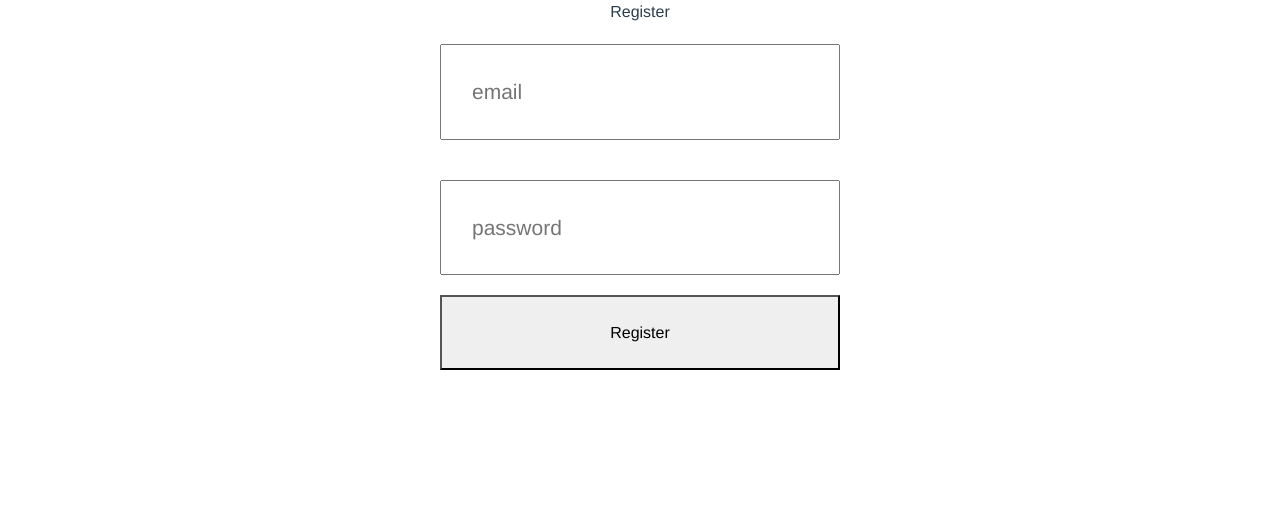
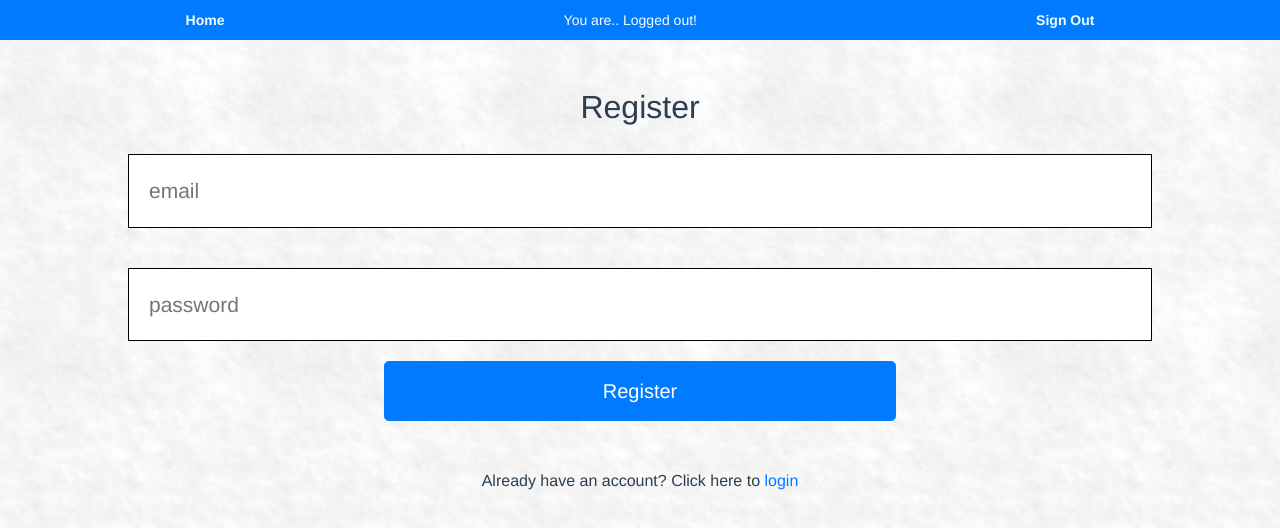
Before and after one commit to 925workk/vant4ge-todo, a Vue app: page /register in a window 1280 px wide. Shown: the top 528 px of the page. Built offline with nearby package versions, Linux system fonts and the light colour scheme; no server answers; the database is empty.

Commit message:
finished register and login page's css.

```diff
--- a/public/index.html
+++ b/public/index.html
@@ -4,7 +4,7 @@
     <meta charset="utf-8">
     <meta http-equiv="X-UA-Compatible" content="IE=edge">
     <meta name="viewport" content="width=device-width,initial-scale=1.0">
-    <link rel="icon" href="favicon.png">
+    <link rel="icon" href="./images/logo.png">
     <link rel="stylesheet" href="https://stackpath.bootstrapcdn.com/bootstrap/4.3.1/css/bootstrap.min.css" integrity="sha384-ggOyR0iXCbMQv3Xipma34MD+dH/1fQ784/j6cY/iJTQUOhcWr7x9JvoRxT2MZw1T" crossorigin="anonymous">
     <title>Vue Todo</title>
   </head>
--- a/src/components/Top-Header.vue
+++ b/src/components/Top-Header.vue
@@ -1,11 +1,25 @@
 <template>
   <div>
-      Logged in
-      <span v-if="loggedIn">Yes</span>
-      <span v-else>NO</span>
+    <nav class="navbar navbar-expand-lg navbar-dark bg-primary">
+            <a href="/" class="mx-auto nav-item">Home</a>
+            <div class="status mx-auto nav-item">
+                <p class="d-inline">You are..  </p>
+                <p v-if="loggedIn" class="d-inline">Logged in!</p>
+                <p v-else class="d-inline">Logged out!</p>
+            </div>
+            <div class="mx-auto nav-item">
+                <a @click="signOut">Sign Out</a>
+            </div>
+            <!--
+            <a class="nav-item nav-link" href="#">Features</a>
+            <a class="nav-item nav-link" href="#">Pricing</a> -->
+    </nav>
+      <!-- You are
+      <span v-if="loggedIn">Logged in!</span>
+      <span v-else>Logged out!</span>
       <div>
           <button @click="signOut">Sign Out</button>
-      </div>
+      </div> -->
   </div>
 </template>
 
@@ -37,7 +51,7 @@ export default {
             try{
                 const data = await firebase.auth().signOut();
                 console.log(data)
-                this.$router.replace({name: "login"})
+                this.$router.replace({name: "home"})
             }catch(err){
                 console.log(err)
             }
@@ -48,5 +62,19 @@ export default {
 </script>
 
 <style lang="scss" scoped>
+.status {
+    color:azure;
+    font-size: 14px;
+}
+a {
+    font-weight: bold;
+    font-size: 14px;
+    color: azure !important;
+    text-decoration: none !important;
+    cursor: pointer !important;
+}
 
+.navbar{
+    width: 100% !important;
+}
 </style>
--- a/src/router/index.js
+++ b/src/router/index.js
@@ -13,7 +13,7 @@ Vue.use(VueRouter)
 const routes = [
   {
     path: '/',
-    name: 'Home',
+    name: 'home',
     component: Home
   },
   {
--- a/src/views/Home.vue
+++ b/src/views/Home.vue
@@ -9,10 +9,10 @@
           <div class="col-md-4">
             <img src="../../public/images/logo.png" alt="logo" style="width: 110px;" class="mb-4">
             <br/>
-            <h1>Alex's To Do</h1>
+            <h1>Vant4ge's Epic To Do App</h1>
             <img src="../../public/images/welcome-center.png" alt="man" style="height: 160px;" class="both mb-4">
             <br/>
-            <h4 class="mb-5">To do lists provide you clarity and focus. </h4>
+            <h4 class="mb-5">To do lists provide your team clarity and focus. </h4>
             <a href="/todoapp"><button type="button" class="btn btn-primary btn-lg mb-5">Get Started</button></a>
             <br />
             <router-link to="/login">Login</router-link>
--- a/src/views/Login.vue
+++ b/src/views/Login.vue
@@ -1,6 +1,7 @@
 <template>
-    <div>
-        Login
+    <div class="loginContainer">
+        <top-header></top-header>
+        <h2 class="mt-5">Login</h2>
         <form @submit.prevent="pressed">
             <div class="login">
                 <input type="email" placeholder="email" v-model="email">
@@ -8,7 +9,7 @@
             <div class="password">
                 <input  type="password" v-model="password" placeholder="password">
             </div>
-            <button type="submit">Log In</button>
+            <button type="submit" class="btn btn-primary btn-lg mb-5">Log In</button>
         </form>
         <div class="error" v-if="error">{{error.message}}</div>
         <span>Need an account? Click here to <router-link to="/register">register</router-link></span>
@@ -16,7 +17,7 @@
 </template>
 
 <script>
-
+import TopHeader from "../components/Top-Header"
 import * as firebase from "firebase/app";
 import "firebase/auth";
 
@@ -27,6 +28,9 @@ export default {
             password: "",
             error:""
         }
+    },
+    components:{
+        'top-header': TopHeader
     },
     methods:{
         async pressed(){
@@ -43,19 +47,28 @@ export default {
 }
 </script>
 <style lang="scss" scoped>
+
+    .loginContainer{
+        width: 100%;
+        background-image: url("../../public/images/nice_snow.png");
+        background-repeat: repeat;
+        height: 100vh;
+    }
     .error {
         color: red;
         font-size: 18px;
     }
     input {
-    width: 400px;
-    padding: 30px;
+        width: 80%;
+        padding: 20px;
         margin: 20px;
         font-size: 21px;
+        border: 1px black solid;
     }
         button {
-    width: 400px;
-    height: 75px;
+        width: 40%;
+        height: 60px;
         font-size: 100%;
+        font-size: 20px;
     }
 </style>
--- a/src/views/Register.vue
+++ b/src/views/Register.vue
@@ -1,21 +1,24 @@
 <template>
-    <div>
+    <div  class="registerContainer">
+        <top-header></top-header>
+        <h2 class="mt-5">Register</h2>
         <div v-if="error" class="error">{{error.message}}</div>
         <form @submit.prevent="pressed">
-            Register
             <div class="email">
                 <input type="email" v-model="email" placeholder="email">
             </div>
             <div class="password">
                 <input  type="password" v-model="password" placeholder="password">
             </div>
-            <button type="submit">Register</button>
+            <button type="submit" class="btn btn-primary btn-lg mb-5">Register</button>
         </form>
+        <span>Already have an account? Click here to <router-link to="/login">login</router-link></span>
     </div>
 </template>
 
 <script>
 
+import TopHeader from "../components/Top-Header"
 import * as firebase from "firebase/app";
 import "firebase/auth";
 
@@ -37,24 +40,35 @@ export default {
             password: "",
             error: ""
         }
-    }
+    },
+    components:{
+        'top-header': TopHeader
+    },
 }
 </script>
 
 <style lang="scss" scoped>
+    .registerContainer{
+        width: 100%;
+        background-image: url("../../public/images/nice_snow.png");
+        background-repeat: repeat;
+        height: 100vh;
+    }
     .error {
         color: red;
         font-size: 18px;
     }
     input {
-  width: 400px;
-  padding: 30px;
+        width: 80%;
+        padding: 20px;
         margin: 20px;
         font-size: 21px;
+        border: 1px black solid;
     }
         button {
-  width: 400px;
-  height: 75px;
+        width: 40%;
+        height: 60px;
         font-size: 100%;
+        font-size: 20px;
     }
 </style>
--- a/src/views/TodoApp.vue
+++ b/src/views/TodoApp.vue
@@ -1,5 +1,6 @@
 <template>
-    <div>
+    <div class="todoAppContainer">
+        <top-header></top-header>
         <div>
             <label>Add To-do: </label>
             <input type="text" v-model="name" />
@@ -34,6 +35,7 @@
 </template>
 
 <script>
+import TopHeader from "../components/Top-Header"
 import {db} from '../main';
 
 export default {
@@ -46,8 +48,12 @@ export default {
         'name': "",
         'uid': "",
         tasksCollection: []
-    }
-  },
+        }
+    },
+
+    components:{
+        'top-header': TopHeader
+    },
 
     mounted() {
         this.grabTodos()
```
Lines whose indentation alone changed are shown as unchanged.
